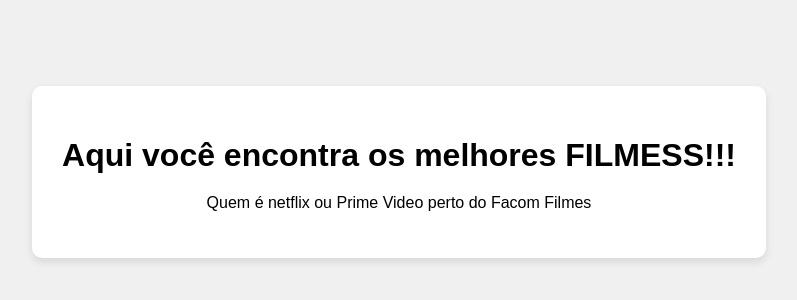
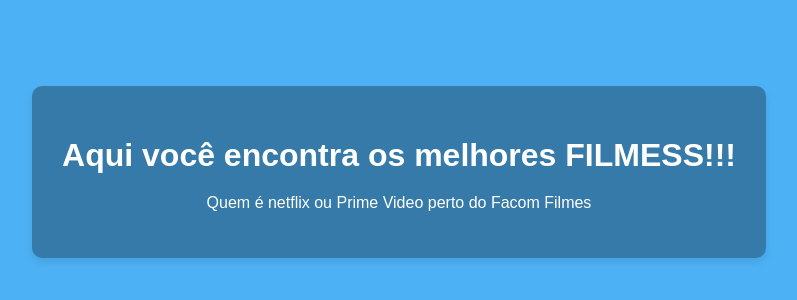
Before and after one commit to hoshino88/SimulacaoCenariosGCS, a plain HTML site: page Cenario1/index.html in a window 1280 px wide. Shown: the part 228-528 px from the top of the page, without its empty margins (241-1038 px from the left). Drawn offline with Linux system fonts and the light colour scheme.

Commit message:
alterando cor de fundo e texto da pagina inicial

```diff
--- a/Cenario1/style.css
+++ b/Cenario1/style.css
@@ -1,6 +1,6 @@
 body {
   font-family: Arial, sans-serif;
-  background-color: #f0f0f0;
+  background-color: #4db2f5;
   margin: 0;
   display: flex;
   justify-content: center;
@@ -9,11 +9,12 @@ body {
 }
 
 .container {
-  background-color: #fff;
+  background-color: #00000050;
   padding: 30px;
   border-radius: 10px;
   text-align: center;
   box-shadow: 0 4px 8px rgba(0, 0, 0, 0.1);
+  color: white;
 }
 
 h1 {
```
